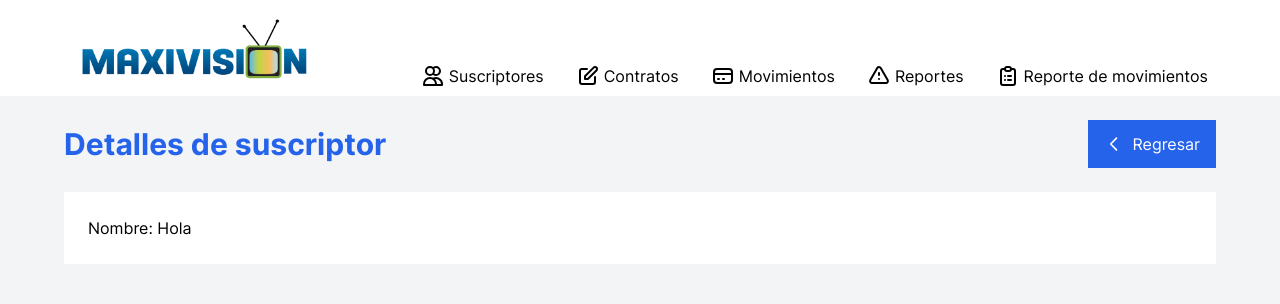
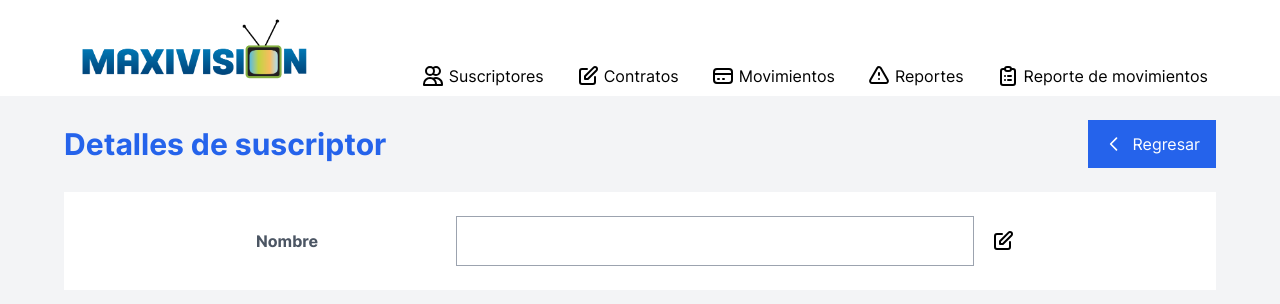
Before and after one commit to ismaelamezcua/maxivision-app, a Next.js app: page /suscriptores/1 in a window 1280 px wide. Shown: the top 304 px of the page. Built offline with nearby package versions, Linux system fonts and the light colour scheme; no server answers; the database is empty.

Commit message:
feat: add ediatble input to show subscriber details

```diff
--- a/pages/suscriptores/[id].tsx
+++ b/pages/suscriptores/[id].tsx
@@ -3,11 +3,12 @@ import Head from 'next/head';
 import { useRouter } from 'next/router';
 import { useEffect, useState } from 'react';
 import { Subscriber } from '@/types';
-import { ChevronLeftIcon } from '@heroicons/react/outline';
+import { ChevronLeftIcon, PencilAltIcon, SaveIcon } from '@heroicons/react/outline';
 
 const SubscriberDetails: NextPage = () => {
   const [subscriber, setSubscriber] = useState<Subscriber>();
   const [isLoading, setIsLoading] = useState<boolean>(true);
+  const [nameDisabled, setNameDisabled] = useState<boolean>(true);
   const router = useRouter();
   const { id } = router.query;
 
@@ -15,12 +16,14 @@ const SubscriberDetails: NextPage = () => {
     fetch(`/api/subscribers/${id}`)
       .then(response => response.json())
       .then(subscriber => {
-        console.log('====================================')
-        console.log({ subscriber })
         setSubscriber(subscriber);
         setIsLoading(false);
       });
   }, []);
+
+  function handleChange(event) {
+    setSubscriber({ ...subscriber, [event.target.name]: event.target.value });
+  }
 
   return (
     <>
@@ -44,10 +47,33 @@ const SubscriberDetails: NextPage = () => {
           </div>
 
           <div className="bg-white p-6">
-            {isLoading
-              ? <h1>Is Loading</h1>
-              : <p>Nombre: Hola {subscriber.name}</p>
-            }
+            {subscriber && (
+              <div className="flex space-x-2 max-w-3xl mx-auto items-center">
+                <div className="basis-1/4">
+                  <p className="font-bold text-gray-600">Nombre</p>
+                </div>
+                <div className="flex-grow">
+                  <input
+                    className={`${!nameDisabled && 'bg-blue-100'} form-input`}
+                    type="text"
+                    name="name"
+                    value={subscriber.name}
+                    onChange={handleChange}
+                    disabled={nameDisabled}
+                    required
+                  />
+                </div>
+                <div
+                  className="px-2 py-3 hover:bg-gray-100 border border-white hover:border-gray-400 cursor-pointer"
+                  onClick={() => setNameDisabled(!nameDisabled)}
+                >
+                  {nameDisabled
+                    ? <PencilAltIcon className="w-6 h-6" />
+                    : <SaveIcon className="w-6 h-6" />
+                  }
+                </div>
+              </div>
+            )}
           </div>
         </div>
       </div>
```
